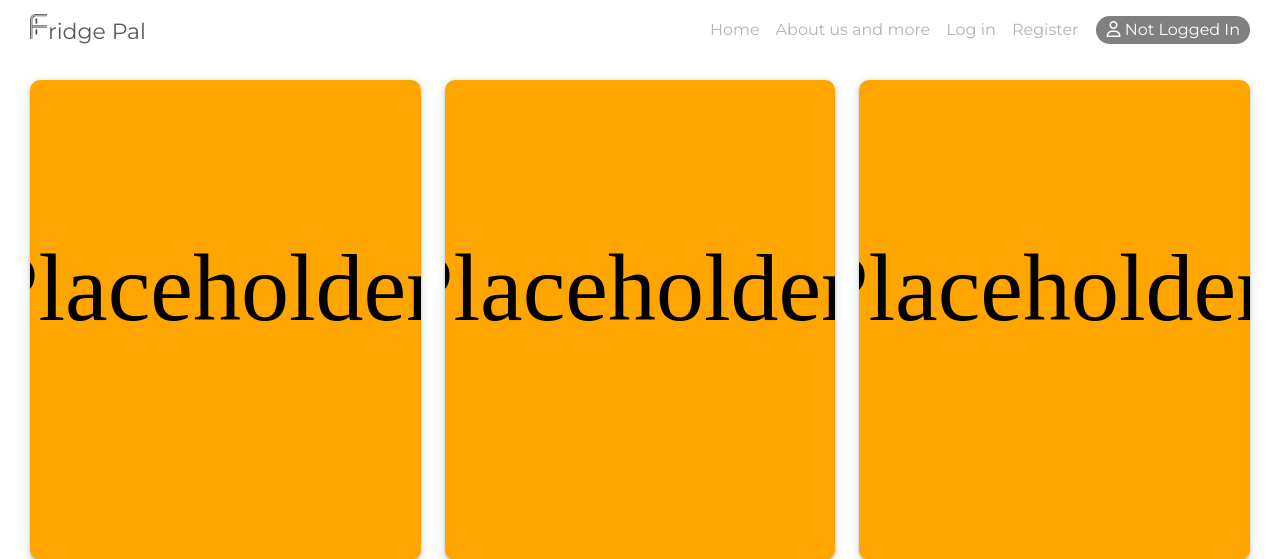
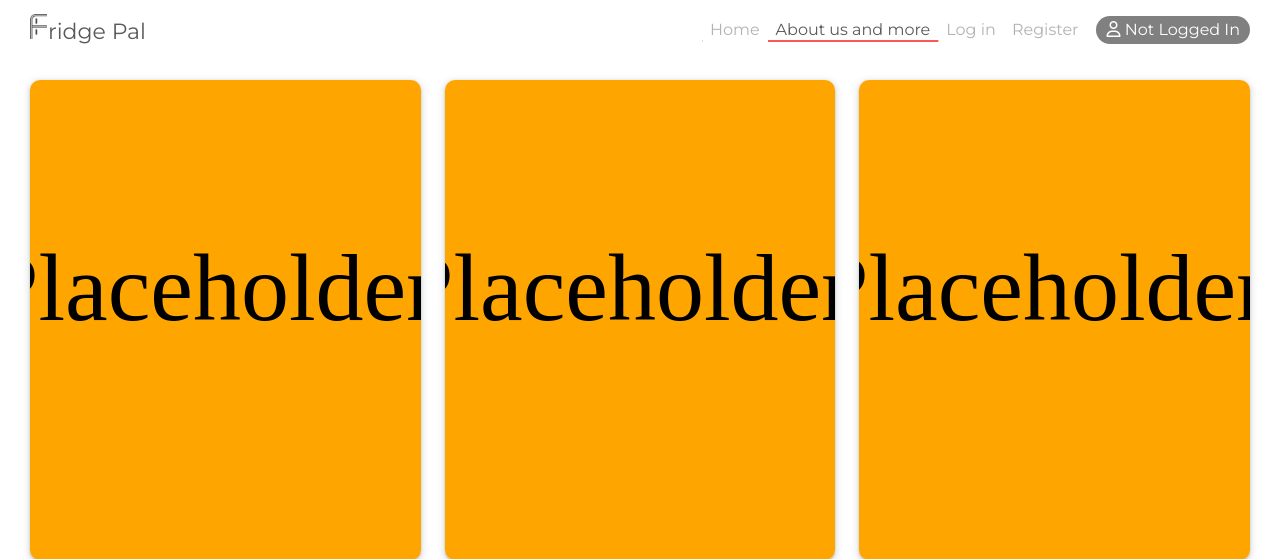
Before and after one commit to CrazyEggz/ci-fridge-pal, a Django app: page /about/ in a window 1280 px wide. Shown: the top 559 px of the page. Run offline with Django 4.2, Linux system fonts and the light colour scheme; some libraries are stand-ins or nearby versions.

Commit message:
Add dynamic underlining to the navbar items

```diff
--- a/static/css/style.css
+++ b/static/css/style.css
@@ -17,6 +17,31 @@ body {
 #navbar {
     margin: 10px 0px;
     padding: 0px 18px;
+}
+
+#navbar a.nav-link {
+    position: relative;
+    overflow: hidden;
+}
+
+#navbar a.nav-link::after {
+    content: '';
+    width: 100%;
+    height: 0.1em;
+    background-color: #f85858;
+
+    position: absolute;
+    bottom: 0.5em;
+    left: 0;
+
+    transition: transform 300ms;
+    transform: translate3d(-100%, 0, 0);
+}
+
+#navbar a.nav-link:hover::after,
+#navbar a.nav-link:focus::after,
+#navbar a.nav-link.active::after {
+    transform: translate3d(0, 0, 0);
 }
 
 #logo {
--- a/templates/base.html
+++ b/templates/base.html
@@ -29,24 +29,24 @@
                 <div class="collapse navbar-collapse justify-content-end" id="navbarNav">
                     <ul class="navbar-nav">
                         <li class="nav-item ms-auto">
-                            <a class="nav-link" href="{% url 'home' %}">Home</a>
+                            <a class="nav-link {% if request.resolver_match.url_name == "home" %}active{% endif %}" href="{% url 'home' %}">Home</a>
                         </li>
                         <li class="nav-item ms-auto">
-                            <a class="nav-link" href="{% url 'about' %}">About us and more</a>
+                            <a class="nav-link {% if request.resolver_match.url_name == "about" %}active{% endif %}" href="{% url 'about' %}">About us and more</a>
                         </li>
                         {% if user.is_authenticated %}
                         <li class="nav-item ms-auto">
-                            <a class="nav-link" href="{% url 'dashboard' %}">Inventory</a>
+                            <a class="nav-link {% if request.resolver_match.url_name == "dashboard" %}active{% endif %}" href="{% url 'dashboard' %}">Inventory</a>
                         </li>
                         <li class="nav-item ms-auto">
                             <a class="nav-link" href="{% url 'logout' %}">Log out</a>
                         </li>
                         {% else %}
                         <li class="nav-item ms-auto">
-                            <a class="nav-link" href="{% url 'login' %}">Log in</a>
+                            <a class="nav-link {% if request.resolver_match.url_name == "login" %}active{% endif %}" href="{% url 'login' %}">Log in</a>
                         </li>
                         <li class="nav-item ms-auto">
-                            <a class="nav-link" href="{% url 'register' %}">Register</a>
+                            <a class="nav-link {% if request.resolver_match.url_name == "register" %}active{% endif %}" href="{% url 'register' %}">Register</a>
                         </li>
                         {% endif %}
                     </ul>
```
